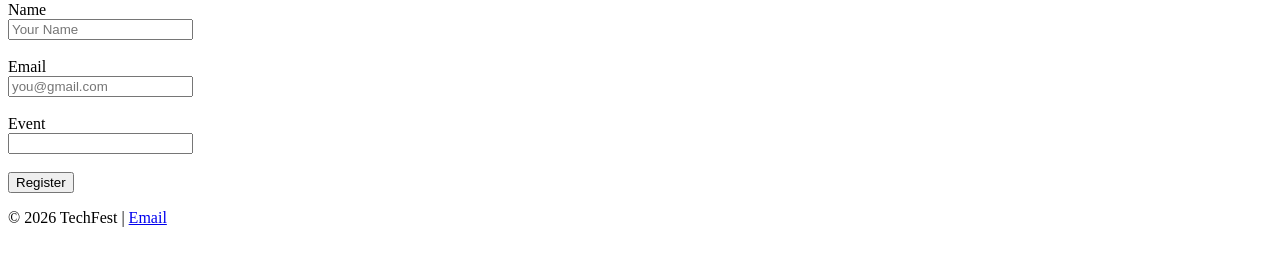
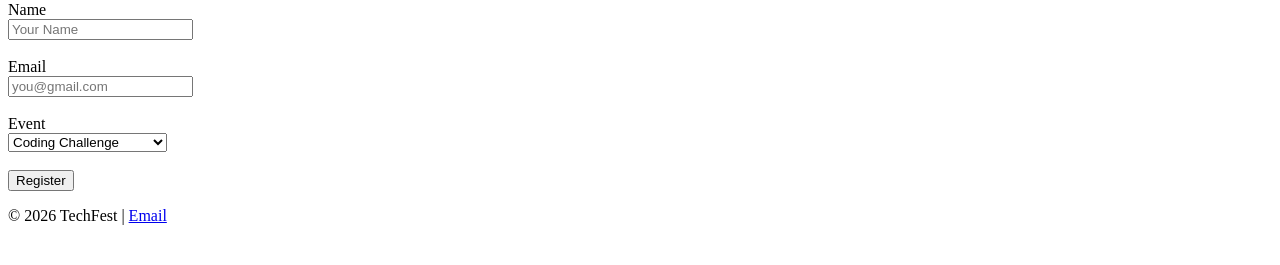
Before and after one commit to YKDstudios/TechFest-2026, a plain HTML site: page register.html in a window 1280 px wide. Shown: the part 195-460 px from the top of the page. Drawn offline with Linux system fonts and the light colour scheme.

Commit message:
work done

```diff
--- a/register.html
+++ b/register.html
@@ -24,7 +24,10 @@
         </div><br>
         <div>
             <label for="event">Event</label><br>
-            <input type="" id="event" name="event">
+            <select id="event">
+                <option value="Coding Challenge">Coding Challenge</option>
+                <option value="Web Challenge">Web Design Challenge</option>
+            </select>
         </div><br>
         <button>Register</button>
     </form>
```
